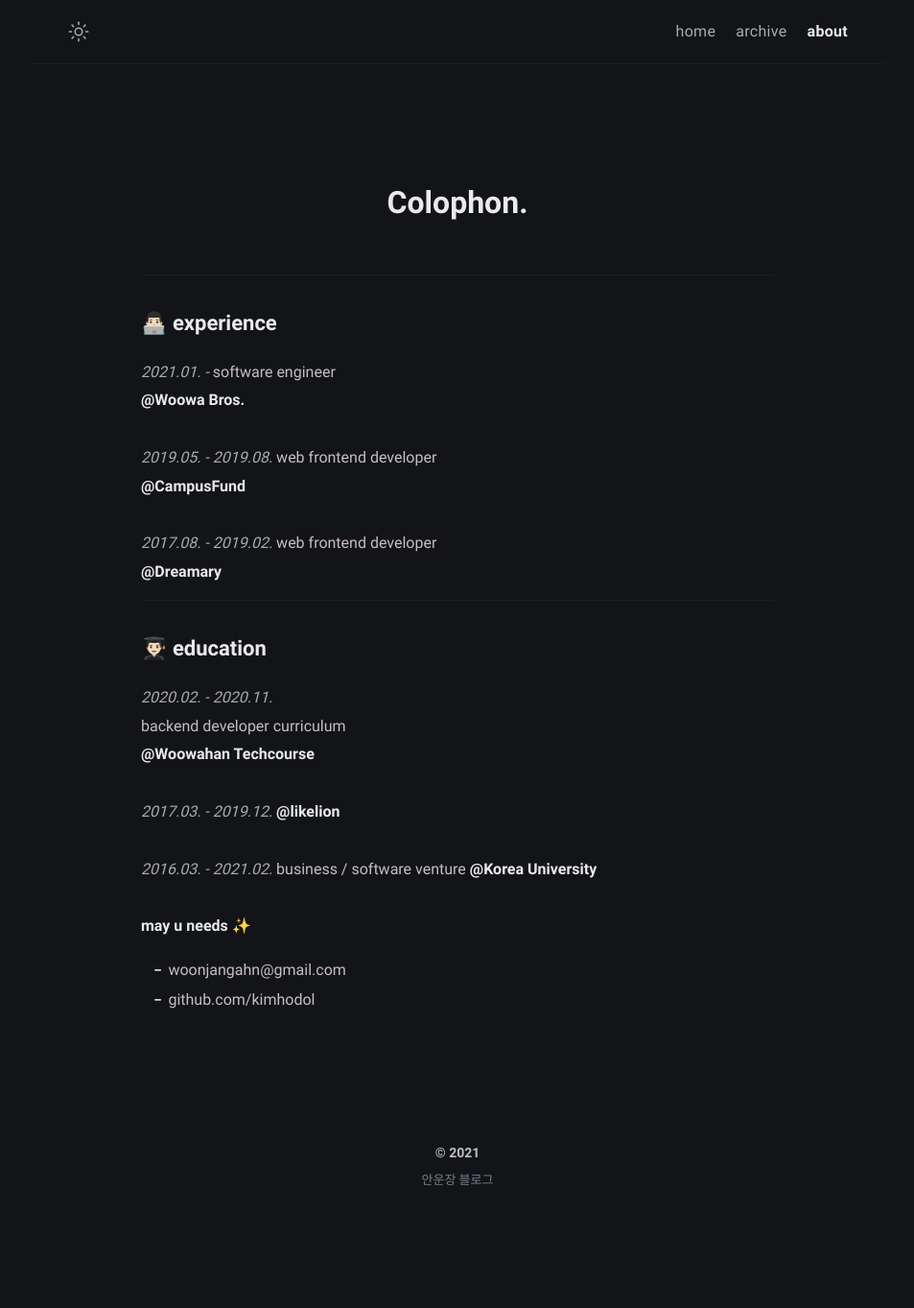
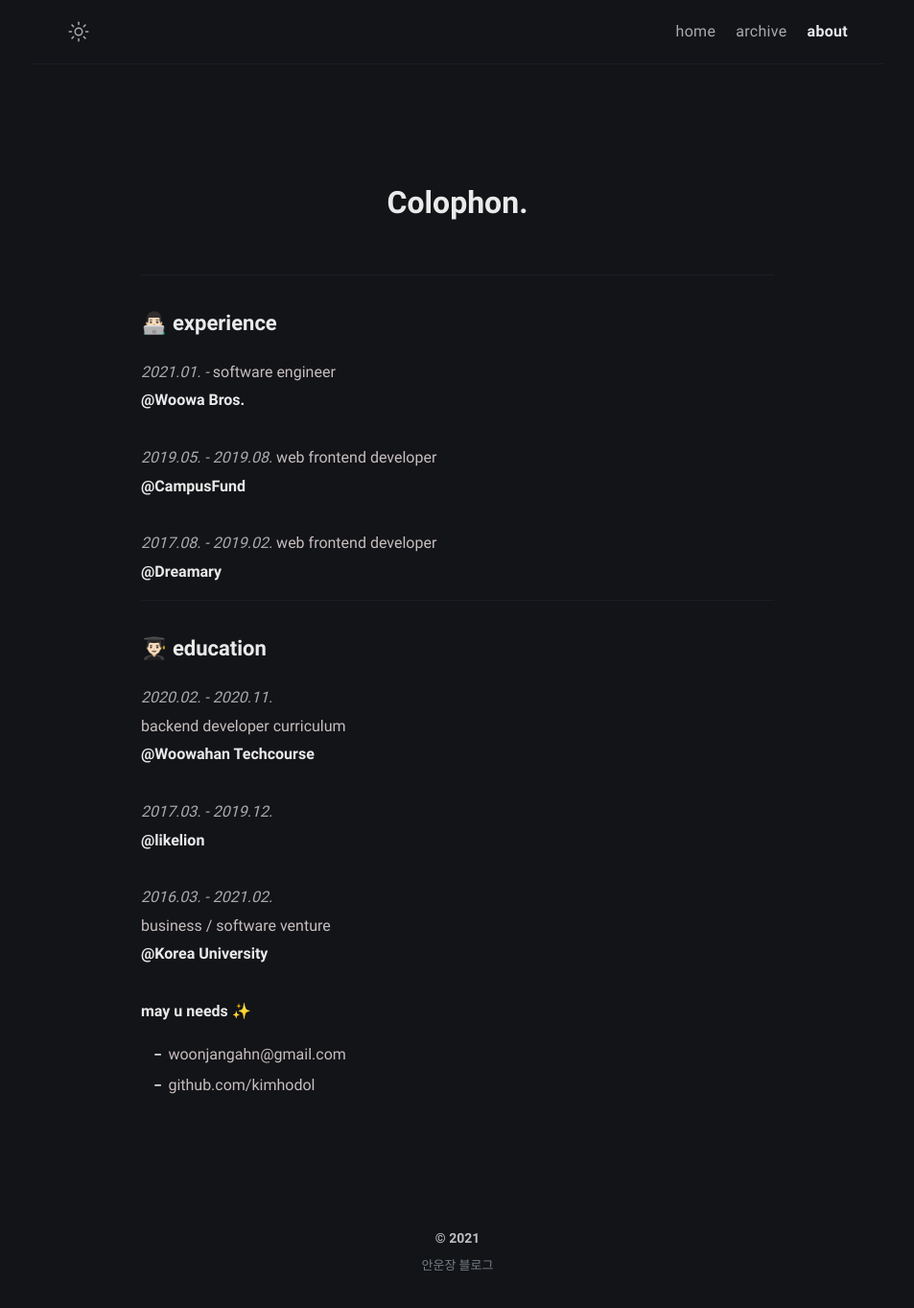
Before and after one commit to kimhodol/hodol-aa96c, a Jekyll site: the page built from about.md, in a window 1280 px wide. Shown: the whole page at 96% size, without its empty margins (163-1116 px from the left). Built offline with Jekyll 4.4.1, drawn with Linux system fonts in a browser that asks for light colours; before the commit the page ends 1275 px from its top, so only the background shows below that.

Commit message:
about.md: changed

```diff
--- a/about.md
+++ b/about.md
@@ -29,11 +29,11 @@ web frontend developer<br/>
 backend developer curriculum<br/>
 [**@Woowahan Techcourse**](https://woowacourse.github.io/)<br/>
 
-<span style="color: #aaa">_2017.03. - 2019.12._</span>
+<span style="color: #aaa">_2017.03. - 2019.12._</span><br/>
 [**@likelion**](https://www.facebook.com/LikelionKU)
 
-<span style="color: #aaa">_2016.03. - 2021.02._</span>
-business / software venture
+<span style="color: #aaa">_2016.03. - 2021.02._</span><br/>
+business / software venture<br/>
 **@Korea University**
 
 **may u needs ✨**
```
